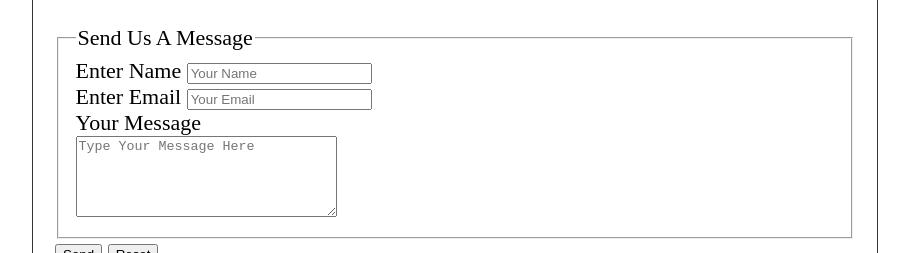
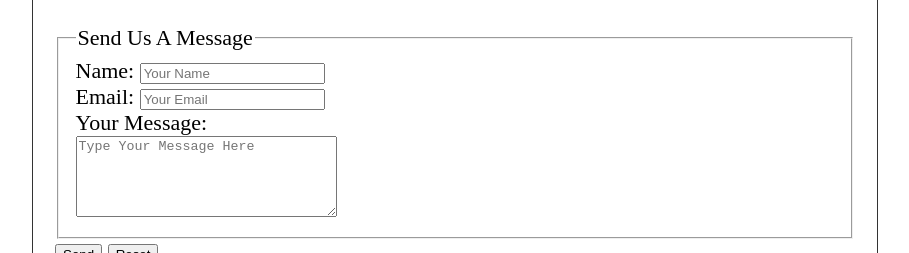
Before and after one commit to Muhammad-Ayaan-Haider/Web-Using-Complete-Html, a plain HTML site: page contact.html in a window 1280 px wide. Shown: the part 699-952 px from the top of the page, without its empty margins (185-1094 px from the left). Drawn offline with Linux system fonts and the light colour scheme; files whose address does not match are found by name.

Commit message:
some changes

```diff
--- a/Code/contact.html
+++ b/contact.html
@@ -6,7 +6,7 @@
     <meta name="Description" content="Conatact Of The Little Taco Shop">
     <link rel="favicon" href="images/favicon.ico">
     <link rel="stylesheet" href="style.css">
-    <title>The Little Taco Shop</title>
+    <title>Contact Of LTS</title>
 </head>
 
 <body>
@@ -31,19 +31,23 @@
     <main>
         <section>
             <h2>Our Contact Form</h2>
+            <form action="https://example.com/submit" method="get">
             <fieldset>
                 <legend>Send Us A Message</legend>
-                <label for="name">Enter Name</label>
+
+                <label for="name">Name:</label>
                 <input type="text" id="name" name="name" placeholder="Your Name">
                 <br>
-                <label for="email">Enter Email</label>
+
+                <label for="email">Email:</label>
                 <input type="email" id="email" name="email" placeholder="Your Email">
                 <br>
-                <label for="message">Your Message</label>
+                <label for="message">Your Message:</label>
                 <br>
                 <textarea id="message" name="message" rows="5" cols="30" placeholder="Type Your Message Here"></textarea>
                 <br>
             </fieldset>
+            </form>
             <button type="submit">Send</button>
             <button type="reset">Reset</button>
         </section>
```
Also changed, not shown: hours.html (renamed from Code/hours.html, +1 -1 lines), index.html (renamed from Code/index.html), style.css (renamed from Code/style.css).
